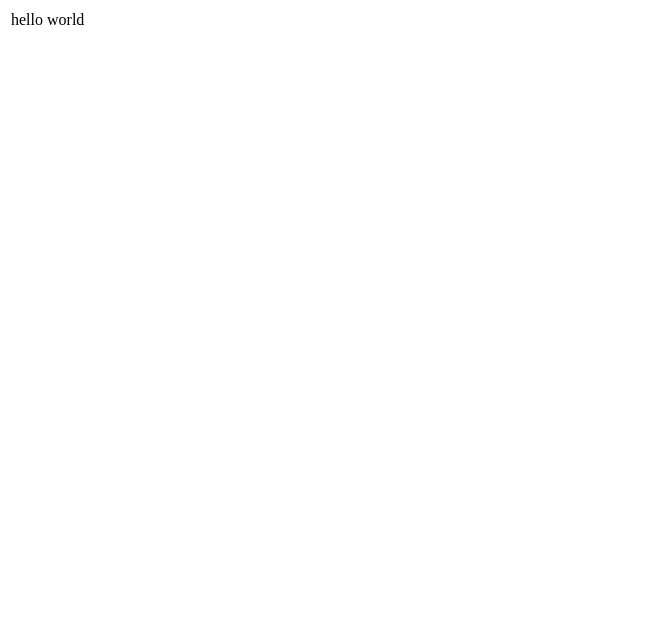
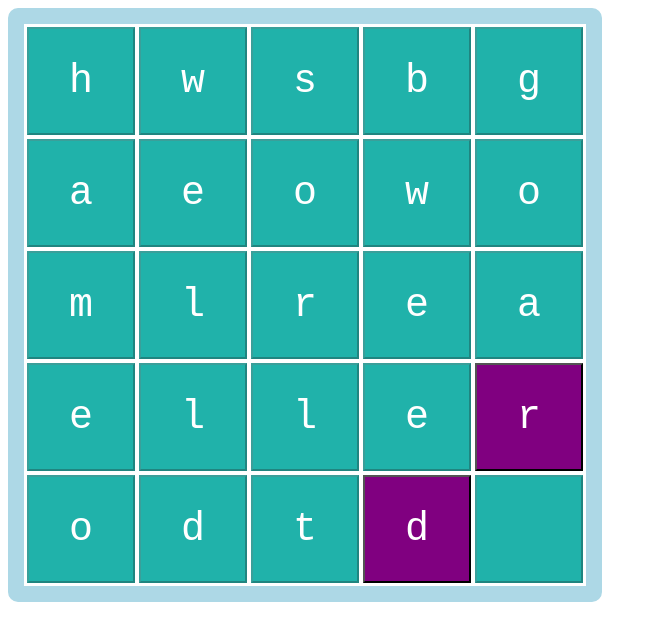
Before and after one commit to psankar/aviyal, a SvelteKit app: page / in a window 1280 px wide. Shown: the top 640 px of the page, without its empty margins (0-657 px from the left). Built offline with nearby package versions, Linux system fonts and the light colour scheme.

Commit message:
board, tile, state, colors

```diff
--- a/src/components/board.svelte
+++ b/src/components/board.svelte
@@ -1,16 +1,86 @@
 <script lang="ts">
+	import { onMount } from 'svelte';
 	import Tile from './tile.svelte';
-	export let tiles: string[];
+
+	let state: any[];
+	let blankX, blankY: number;
+
+	onMount(async () => {
+		await new Promise((resolve) => setTimeout(resolve, 2000));
+
+		const inputStr = [
+			['h', 'w', 's', 'b', 'g'],
+			['a', 'e', 'o', 'w', 'o'],
+			['m', 'l', 'r', 'e', 'a'],
+			['e', 'l', 'l', 'e', 'r'],
+			['o', 'd', 't', 'd', ' ']
+		];
+
+		const gridSize = inputStr.length;
+		blankX = gridSize - 1;
+		blankY = gridSize - 1;
+
+		state = [];
+
+		for (let i = 0; i < gridSize; i++) {
+			let row = [];
+
+			for (let j = 0; j < inputStr[i].length; j++) {
+				let disabled = true;
+				let btnColor = 'lightseagreen';
+				if (
+					(i === blankX && (j === blankY - 1 || j === blankY + 1)) ||
+					(j === blankY && (i === blankX - 1 || i === blankX + 1))
+				) {
+					disabled = false;
+					btnColor = 'purple';
+				}
+
+				row.push({ letter: inputStr[i][j], disabled: disabled, btnColor: btnColor });
+			}
+			state.push(row);
+		}
+	});
 </script>
 
-{#if tiles}
-	<table>
-		<tr>
-			{#each tiles as value}
-				<Tile {value} />
-			{/each}
-		</tr>
+{#if state}
+	<table class="board">
+		{#each state as i}
+			<tr>
+				{#each i as j}
+					<td>
+						<Tile letter={j.letter} disabled={j.disabled} btnColor={j.btnColor} />
+					</td>
+				{/each}
+			</tr>
+		{/each}
 	</table>
 {:else}
-	<p class="loading">loading...</p>
+	<div class="loading" />
 {/if}
+
+<style>
+	.board {
+		border: 16px solid lightblue;
+		border-radius: 10px;
+	}
+
+	.loading {
+		border: 16px solid darkgray;
+		border-top: 16px solid purple;
+		border-bottom: 16px solid purple;
+		border-radius: 50%;
+		width: 120px;
+		height: 120px;
+		animation: spin 2s linear infinite;
+	}
+
+	@keyframes spin {
+		0% {
+			transform: rotate(0deg);
+		}
+		100% {
+			transform: rotate(360deg);
+		}
+	}
+</style>
--- a/src/components/tile.svelte
+++ b/src/components/tile.svelte
@@ -1,5 +1,22 @@
 <script lang="ts">
-	export let value: String;
+	export let letter: string;
+	export let disabled: boolean;
+	export let btnColor: string;
 </script>
 
-<td>{value}</td>
+<button class="tile" style="background: {btnColor}" {disabled}>
+	{letter}
+</button>
+
+<style>
+	.tile {
+		color: white;
+		font-family: monospace;
+		width: 108px;
+		height: 108px;
+		display: flex;
+		justify-content: center;
+		align-items: center;
+		font-size: 40px;
+	}
+</style>
--- a/src/routes/+page.svelte
+++ b/src/routes/+page.svelte
@@ -2,4 +2,4 @@
 	import Board from '../components/board.svelte';
 </script>
 
-<Board tiles={['hello', 'world']} />
+<Board />
```
